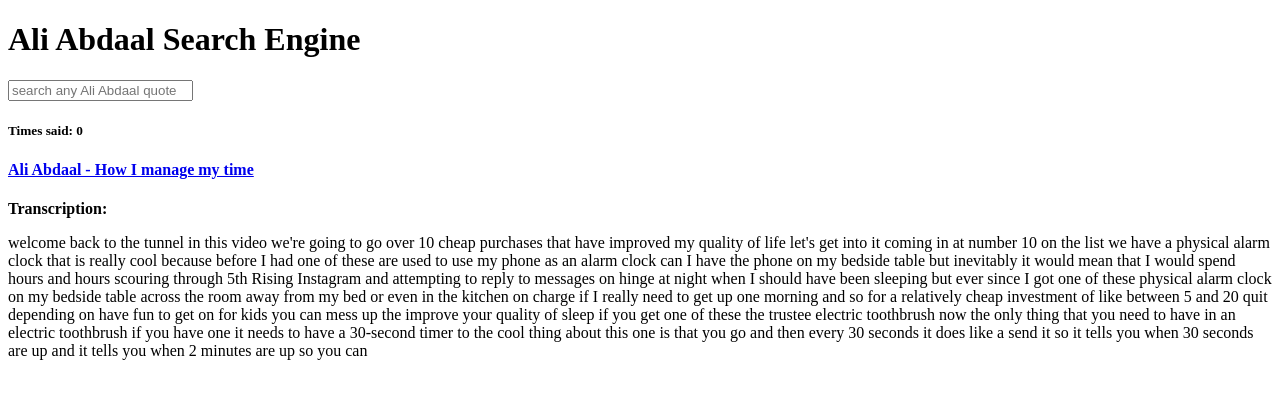
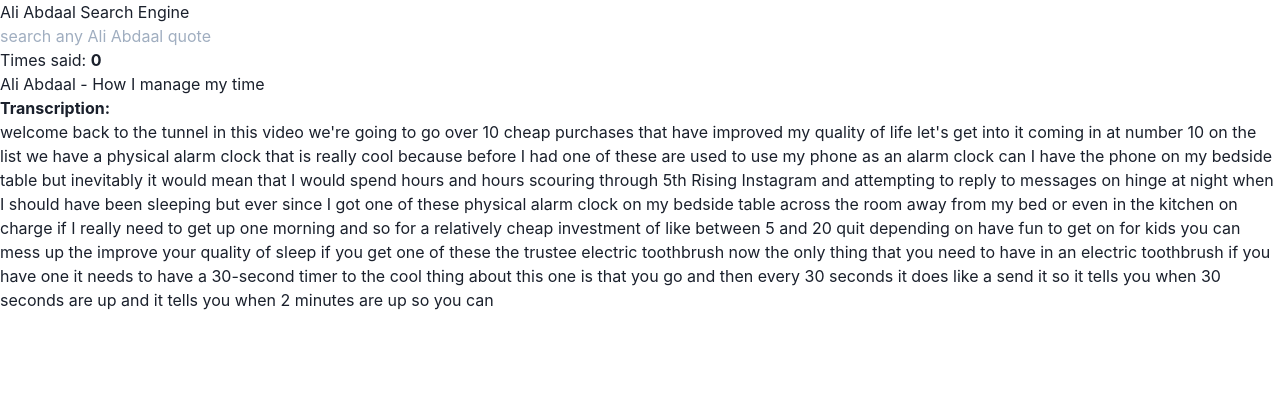
Before and after one commit to Nutlope/yt-search-engine, a React (Create React App) app in the folder web_frontend/: page / in a window 1280 px wide. Shown: the top 398 px of the page. Built offline with nearby package versions, Linux system fonts and the light colour scheme.

Commit message:
added Chakra UI, bug with styles

```diff
--- a/web_frontend/package.json
+++ b/web_frontend/package.json
@@ -3,10 +3,14 @@
   "version": "0.1.0",
   "private": true,
   "dependencies": {
+    "@chakra-ui/react": "^1.5.1",
+    "@emotion/react": "^11.1.5",
+    "@emotion/styled": "^11.3.0",
     "@testing-library/jest-dom": "^5.11.4",
     "@testing-library/react": "^11.1.0",
     "@testing-library/user-event": "^12.1.10",
     "formik": "^2.2.6",
+    "framer-motion": "^4.1.5",
     "react": "^17.0.2",
     "react-dom": "^17.0.2",
     "react-scripts": "4.0.3",
--- a/web_frontend/src/index.js
+++ b/web_frontend/src/index.js
@@ -1,10 +1,13 @@
 import React from "react";
 import ReactDOM from "react-dom";
 import App from "./App";
+import { ChakraProvider } from "@chakra-ui/react";
 
 ReactDOM.render(
   <React.StrictMode>
-    <App />
+    <ChakraProvider>
+      <App />
+    </ChakraProvider>
   </React.StrictMode>,
   document.getElementById("root")
 );
```
Also changed, not shown: 2 other files (tests, documents, lock files or other folders).
